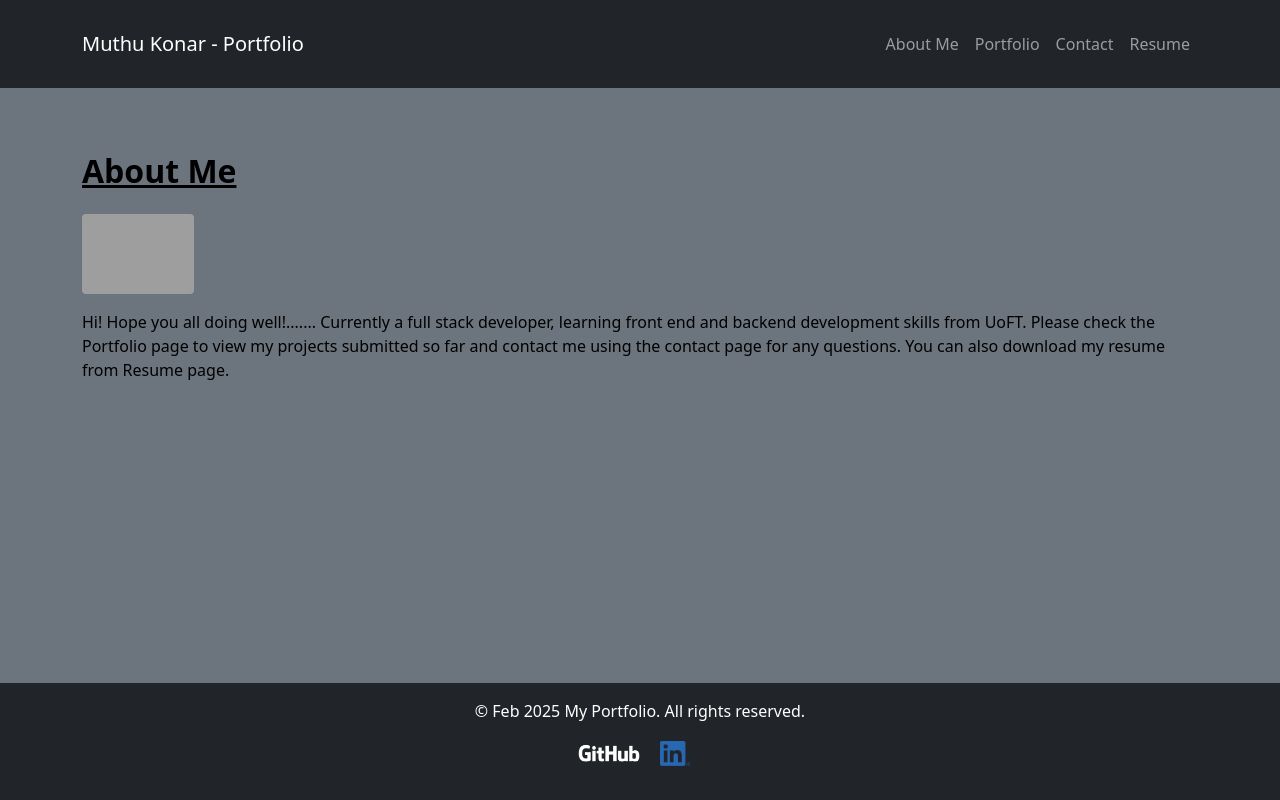
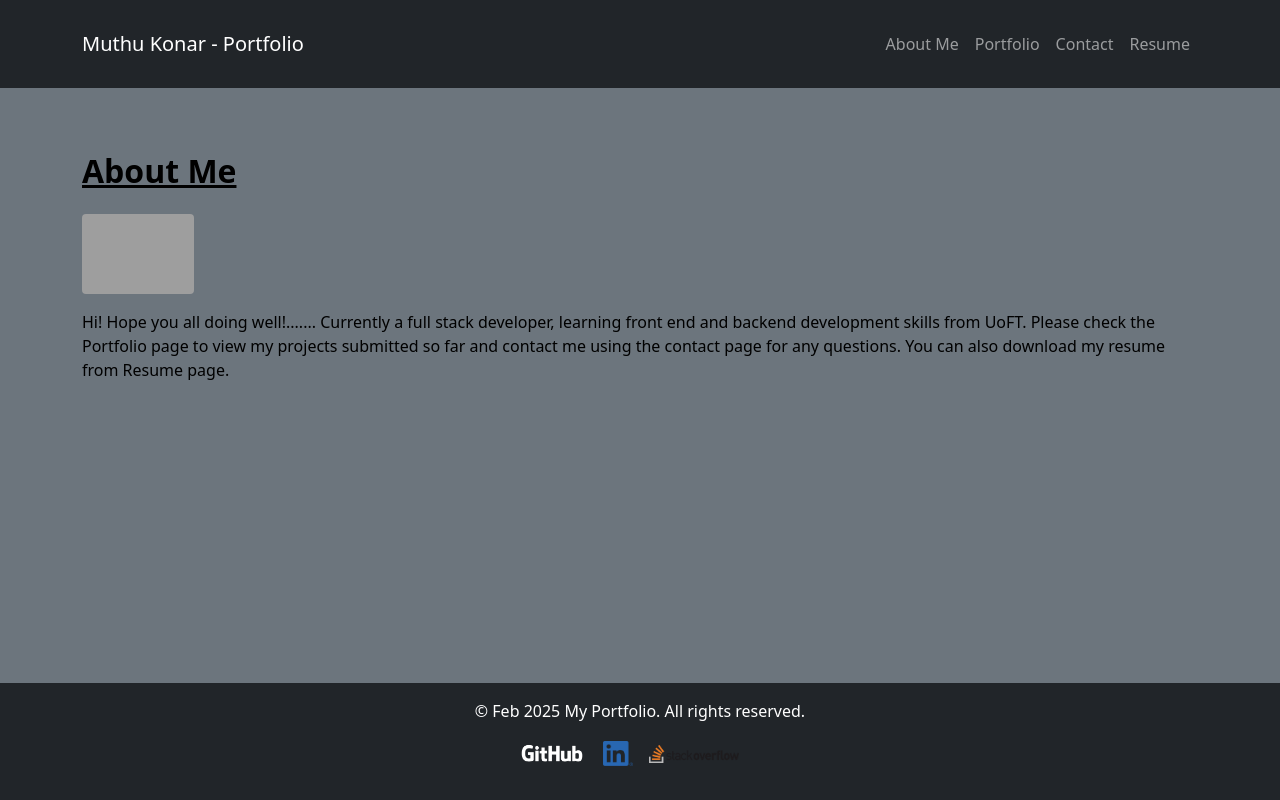
Before and after one commit to muthukonar/mk-portfolio, a React (Vite) app: page / in a window 1280 px wide. Built offline with nearby package versions, Linux system fonts and the light colour scheme; grey boxes are pictures that could not be loaded.

Commit message:
Added logo for stackoverflow

```diff
--- a/src/components/Footer.jsx
+++ b/src/components/Footer.jsx
@@ -2,6 +2,7 @@ import React from 'react';
 
 import linkedinLogo from '../assets/pics/LI-In-Bug.png';
 import githubLogo from '../assets/pics/GitHub_Logo_White.png';
+import stackOverflowLogo from '../assets/pics/logo-stackoverflow.png';
 
 const Footer = () => {
   return (
@@ -12,9 +13,11 @@ const Footer = () => {
           <img src={githubLogo} alt="GitHub" style={{ width: '70px', marginRight: '16px' }} />
 
         </a>
-                <a href="https://linkedin.com/in/muthu-konar-052340112" className="text-white" target="_blank" rel="noopener noreferrer">
+        <a href="https://linkedin.com/in/muthu-konar-052340112" className="text-white" target="_blank" rel="noopener noreferrer">
           <img src={linkedinLogo} alt="LinkedIn" style={{ width: '30px', marginRight: '16px' }} />
-
+        </a>
+        <a href="https://stackoverflow.com" className="text-white" target="_blank" rel="noopener noreferrer">
+          <img src={stackOverflowLogo} alt="Stack Overflow" style={{ width: '90px', marginRight: '24px' }} />
         </a>
       </p>
     </footer>
--- a/src/main.jsx
+++ b/src/main.jsx
@@ -32,7 +32,7 @@ const router = createBrowserRouter([
         path: '/Portfolio',
         element: <Portfolio />,
       },
-            {
+      {
         path: '/Contact',
         element: <Contact />,
       },
```
Also changed, not shown: src/assets/pics/logo-stackoverflow.png (added), src/pages/AboutMe.jsx (indentation only), src/pages/Resume.jsx (line endings or trailing spaces).
